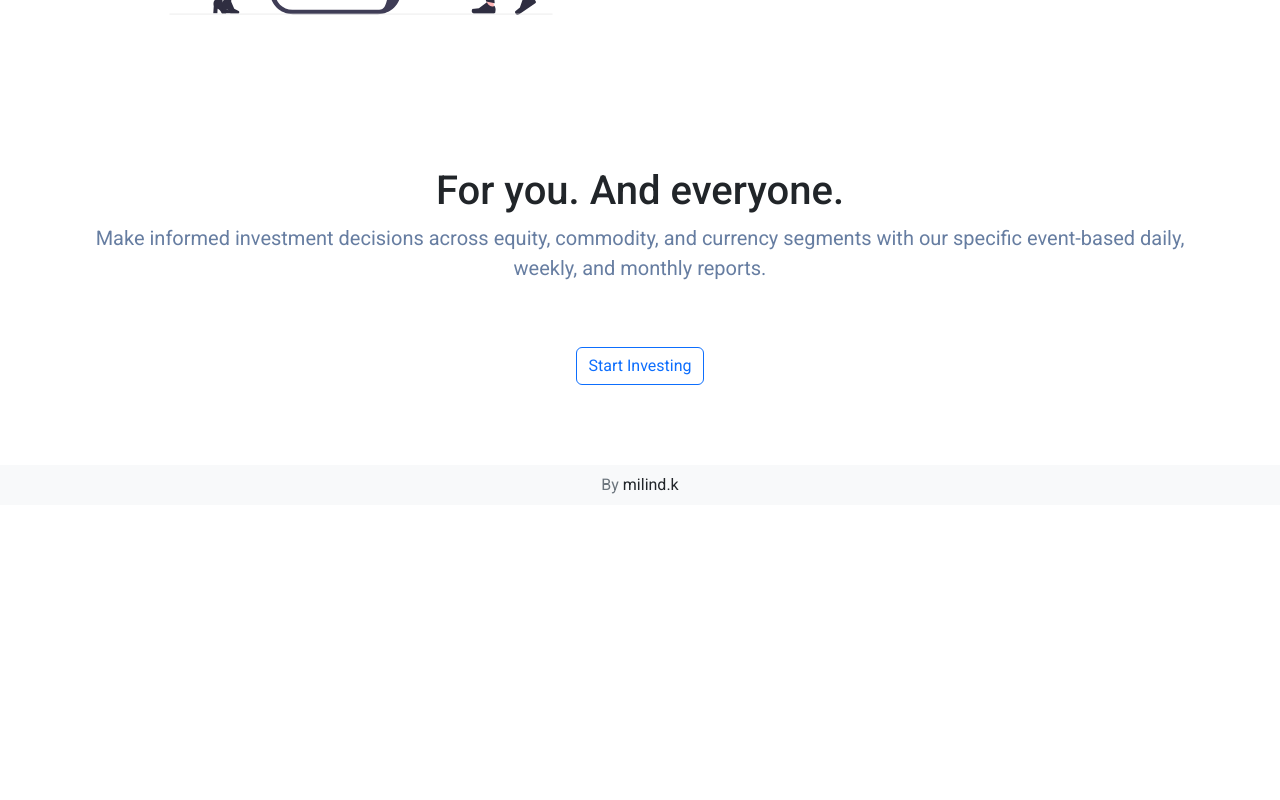
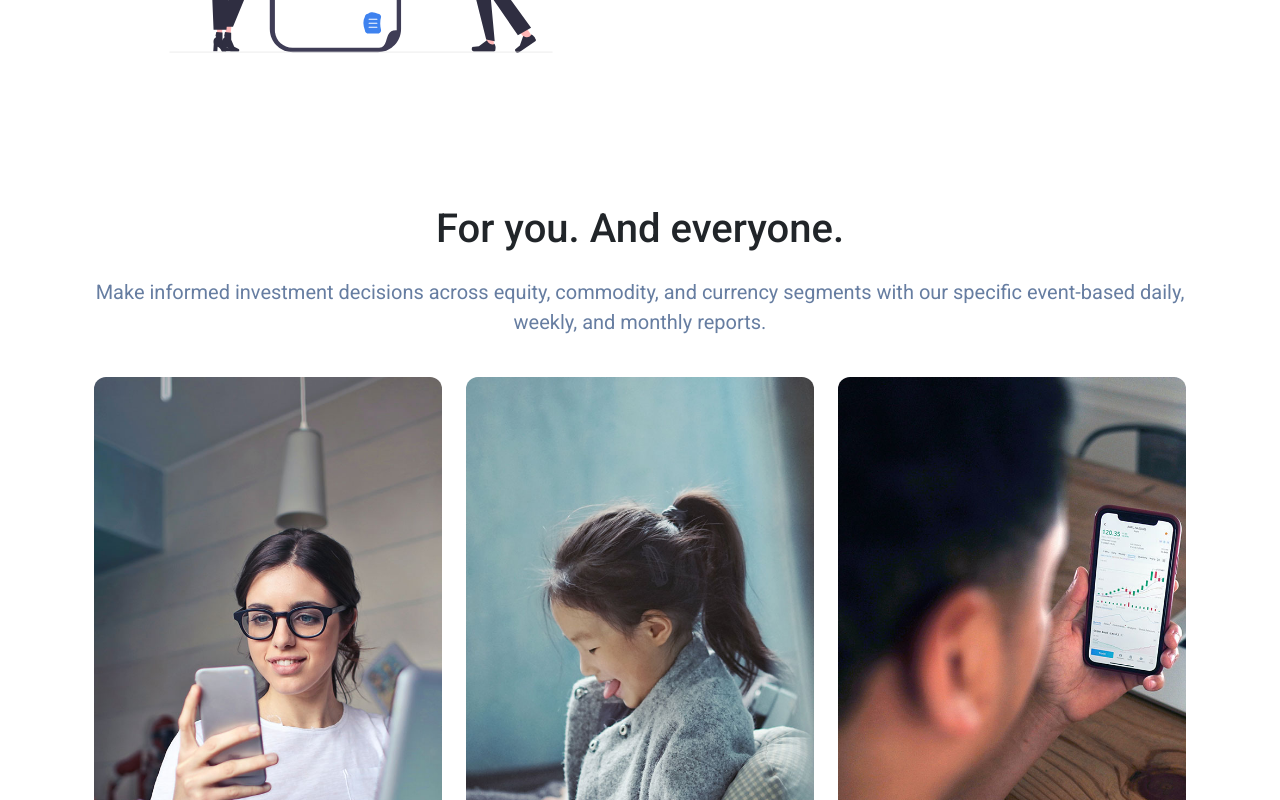
Before and after one commit to milindkhadse/first-nextjs-project, a Next.js app: page / in a window 1280 px wide. Shown: the part 2000-2800 px from the top of the page. Before the commit the page ends 2505 px from the top, so only its background shows below. Built offline with nearby package versions, Linux system fonts and the light colour scheme.

Commit message:
new chagnes

```diff
--- a/components/UI/modal/index.js
+++ b/components/UI/modal/index.js
@@ -2,7 +2,7 @@ import { useState } from "react";
 import Button from "react-bootstrap/Button";
 import Modal from "react-bootstrap/Modal";
 
-const LoginModal = () => {
+const LoginModal = (props) => {
   const [show, setShow] = useState(false);
 
   const handleClose = () => setShow(false);
--- a/components/layout/Footer.js
+++ b/components/layout/Footer.js
@@ -1,12 +1,7 @@
 import React from "react";
 
 const Footer = () => {
-  return (
-    <footer className="bg-light text-center p-2">
-      {" "}
-      <span className="text-muted">By</span> milind.k
-    </footer>
-  );
+  return <footer className="bg-light text-center p-2">by milind</footer>;
 };
 
 export default Footer;
--- a/components/layout/Layout.js
+++ b/components/layout/Layout.js
@@ -3,6 +3,7 @@ import Head from "next/head";
 import Footer from "./Footer";
 import Header from "./Header";
 import { Container, Row, Col } from "react-bootstrap";
+import LoginModal from "../UI/modal";
 
 const Layout = ({ children }) => {
   return (
@@ -20,6 +21,7 @@ const Layout = ({ children }) => {
         <link rel="icon" href="/favicon.ico" />
       </Head>
       <Header />
+      <LoginModal />
       <main style={{ flex: "1" }}>
         <Container>
           <Row>
--- a/pages/index.js
+++ b/pages/index.js
@@ -95,11 +95,11 @@ export default function Home() {
               </h2>
               <p className="para__md mt-3">
                 Many people aspire to be writers. There is a certain romance to
-                it, after all. However, many of these people don’t actually
+                it, after all. However, many of these people don&apos;t actually
                 write, which can be a real problem. It takes a lot of hours to
                 get proficient in anything, and writing is no exception. The
                 majority of people can write to a reasonable level, but it takes
-                time and effort to get good.{" "}
+                time and effort to get good.
               </p>
             </Col>
             <Col sm={8}>
@@ -214,7 +214,7 @@ export default function Home() {
           <Row className="g-4 mt-5 mb-5">
             <Col sm={12} className="text-center">
               <h2 className="h1">For you. And everyone.</h2>
-              <p className="para__md">
+              <p className="para__md mt-4">
                 Make informed investment decisions across equity, commodity, and
                 currency segments with our specific event-based daily, weekly,
                 and monthly reports.
@@ -226,8 +226,7 @@ export default function Home() {
                 alt="Photo 1"
                 width={640}
                 height={1139}
-                layout="fill"
-                objectFit="cover"
+                layout="responsive"
                 className="curved__img"
               />
             </Col>
@@ -237,8 +236,7 @@ export default function Home() {
                 alt="Photo 2"
                 width={640}
                 height={1139}
-                layout="fill"
-                objectFit="cover"
+                layout="responsive"
                 className="curved__img"
               />
             </Col>
@@ -248,13 +246,14 @@ export default function Home() {
                 alt="Photo 3"
                 width={640}
                 height={1139}
-                layout="fill"
-                objectFit="cover"
+                layout="responsive"
                 className="curved__img"
               />
             </Col>
-            <Col sm={12} className="text-center">
-              <Button variant="outline-primary">Start Investing</Button>
+            <Col sm={12} className="text-center mt-4">
+              <Button variant="outline-primary" size="lg">
+                Start Investing
+              </Button>
             </Col>
           </Row>
         </Container>
--- a/styles/globals.css
+++ b/styles/globals.css
@@ -38,6 +38,9 @@ body {
 .curved__img {
   border-radius: 12px;
 }
+footer {
+  color: #ccc;
+}
 
 @media (prefers-color-scheme: dark) {
   html {
```
